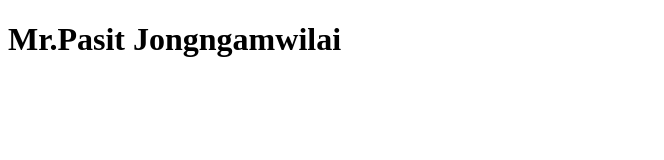
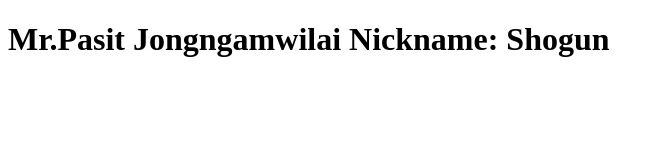
Before and after one commit to pasitJng/Frontend68, a plain HTML site: page index.html in a window 1280 px wide. Shown: the whole page, without its empty margins (0-664 px from the left). Drawn offline with Linux system fonts and the light colour scheme.

Commit message:
second commit

```diff
--- a/index.html
+++ b/index.html
@@ -6,6 +6,7 @@
     <title>Document</title>
 </head>
 <body>
-    <h1>Mr.Pasit Jongngamwilai</h1>
+    <h1>Mr.Pasit Jongngamwilai Nickname: Shogun
+    </h1>
 </body>
 </html>
```
Also changed, not shown: 1 other file.
